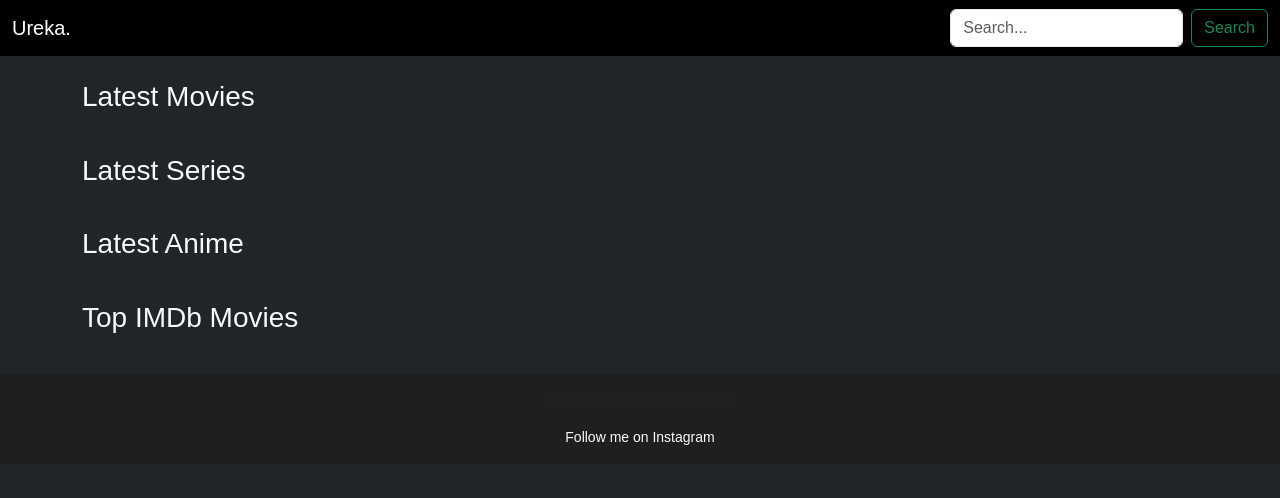
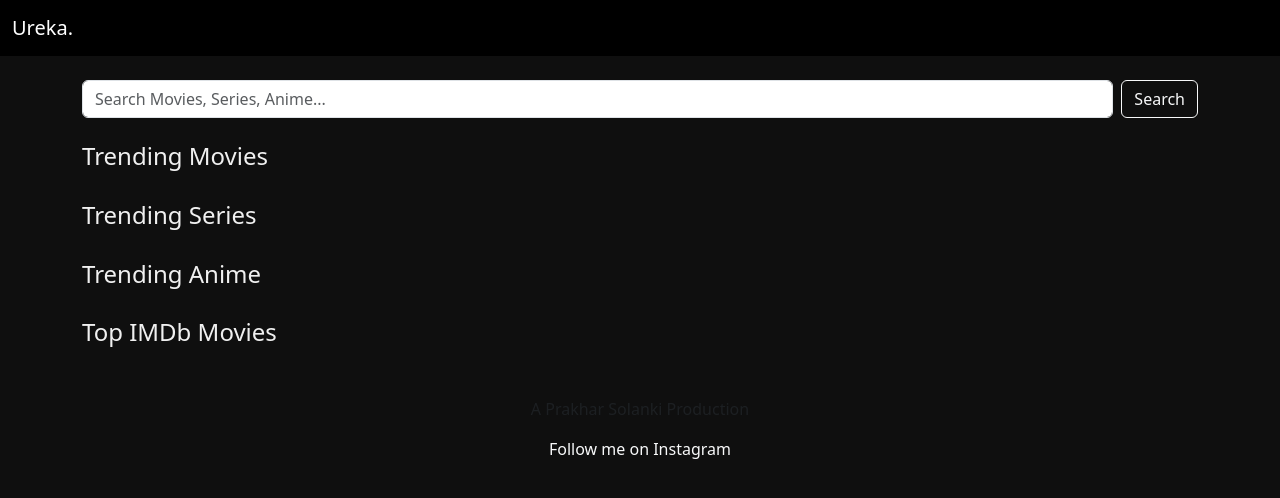
Before and after one commit to TheEntropy1/final, a Flask app: page / in a window 1280 px wide. Shown: the top 498 px of the page. Run offline with Flask 3, Linux system fonts and the light colour scheme; data that the repository does not hold is empty.

Commit message:
Update home.html

```diff
--- a/templates/home.html
+++ b/templates/home.html
@@ -5,61 +5,100 @@
   <title>Ureka. - Home</title>
   <meta name="viewport" content="width=device-width, initial-scale=1">
   <link href="https://cdn.jsdelivr.net/npm/bootstrap@5.3.0/dist/css/bootstrap.min.css" rel="stylesheet">
-    <link rel="stylesheet" href="{{ url_for('static', filename='style.css') }}">
+  <style>
+    body {
+      background-color: #0f0f0f;
+      color: #f0f0f0;
+    }
+    .movie-card img {
+      border-radius: 12px;
+      height: 200px;
+      object-fit: cover;
+      transition: transform 0.3s ease;
+    }
+    .movie-card img:hover {
+      transform: scale(1.05);
+    }
+    .section-title {
+      margin: 20px 0 10px;
+      font-size: 1.5rem;
+    }
+    .slider {
+      display: flex;
+      overflow-x: auto;
+      scroll-snap-type: x mandatory;
+      -webkit-overflow-scrolling: touch;
+      gap: 15px;
+    }
+    .slider::-webkit-scrollbar {
+      display: none;
+    }
+    .movie-card {
+      flex: 0 0 auto;
+      scroll-snap-align: start;
+      width: 150px;
+    }
+  </style>
 </head>
-<body class="bg-dark text-light">
+
+<body>
 
   <nav class="navbar navbar-expand-lg navbar-dark bg-black">
     <div class="container-fluid">
       <a class="navbar-brand" href="/">Ureka.</a>
-            <form class="d-flex" action="/search" method="post">
-                <input class="form-control me-2" type="search" name="query" placeholder="Search..." aria-label="Search" required>
-                <button class="btn btn-outline-success" type="submit">Search</button>
-            </form>
     </div>
   </nav>
 
-    <div class="container mt-4">
+  <div class="container my-4">
 
-        <h3>Latest Movies</h3>
-        <div class="row g-3">
-            {% for movie in movies %}
-            <div class="col-6 col-md-4 col-lg-2">
-                <a href="/watch/movie/{{ movie.id }}">
-                    <img class="img-fluid rounded" src="https://image.tmdb.org/t/p/w500{{ movie.poster_path }}" alt="{{ movie.title }}">
+    <form method="GET" action="/search" class="d-flex mb-4">
+      <input class="form-control me-2" type="search" placeholder="Search Movies, Series, Anime..." name="query" required>
+      <button class="btn btn-outline-light" type="submit">Search</button>
+    </form>
+
+    <h3 class="section-title">Trending Movies</h3>
+    <div class="slider">
+      {% for movie in trending_movies %}
+      <div class="movie-card">
+        <a href="/watch/{{ movie.id }}">
+          <img src="{{ movie.poster }}" alt="{{ movie.title }}" class="img-fluid">
+          <p class="mt-2 small text-center">{{ movie.title }}</p>
         </a>
       </div>
       {% endfor %}
     </div>
 
-        <h3 class="mt-5">Latest Series</h3>
-        <div class="row g-3">
-            {% for series in series_list %}
-            <div class="col-6 col-md-4 col-lg-2">
-                <a href="/watch/series/{{ series.id }}">
-                    <img class="img-fluid rounded" src="https://image.tmdb.org/t/p/w500{{ series.poster_path }}" alt="{{ series.name }}">
+    <h3 class="section-title">Trending Series</h3>
+    <div class="slider">
+      {% for series in trending_series %}
+      <div class="movie-card">
+        <a href="/watch/{{ series.id }}">
+          <img src="{{ series.poster }}" alt="{{ series.title }}" class="img-fluid">
+          <p class="mt-2 small text-center">{{ series.title }}</p>
         </a>
       </div>
       {% endfor %}
     </div>
 
-        <h3 class="mt-5">Latest Anime</h3>
-        <div class="row g-3">
-            {% for anime in anime_list %}
-            <div class="col-6 col-md-4 col-lg-2">
-                <a href="/watch/anime/{{ anime.id }}">
-                    <img class="img-fluid rounded" src="https://image.tmdb.org/t/p/w500{{ anime.poster_path }}" alt="{{ anime.name }}">
+    <h3 class="section-title">Trending Anime</h3>
+    <div class="slider">
+      {% for anime in trending_anime %}
+      <div class="movie-card">
+        <a href="/watch/{{ anime.id }}">
+          <img src="{{ anime.poster }}" alt="{{ anime.title }}" class="img-fluid">
+          <p class="mt-2 small text-center">{{ anime.title }}</p>
         </a>
       </div>
       {% endfor %}
     </div>
 
-        <h3 class="mt-5">Top IMDb Movies</h3>
-        <div class="row g-3">
-            {% for top_movie in top_movies %}
-            <div class="col-6 col-md-4 col-lg-2">
-                <a href="/watch/movie/{{ top_movie.id }}">
-                    <img class="img-fluid rounded" src="https://image.tmdb.org/t/p/w500{{ top_movie.poster_path }}" alt="{{ top_movie.title }}">
+    <h3 class="section-title">Top IMDb Movies</h3>
+    <div class="slider">
+      {% for top in top_imdb %}
+      <div class="movie-card">
+        <a href="/watch/{{ top.id }}">
+          <img src="{{ top.poster }}" alt="{{ top.title }}" class="img-fluid">
+          <p class="mt-2 small text-center">{{ top.title }}</p>
         </a>
       </div>
       {% endfor %}
@@ -67,7 +106,7 @@
 
   </div>
 
-    <footer class="text-center text-muted mt-5 py-3">
+  <footer class="text-center text-muted py-3">
     <p>A Prakhar Solanki Production</p>
     <a href="https://instagram.com/prakhar.5898" class="text-decoration-none text-light" target="_blank">Follow me on Instagram</a>
   </footer>
```
Lines whose indentation alone changed are shown as unchanged.
